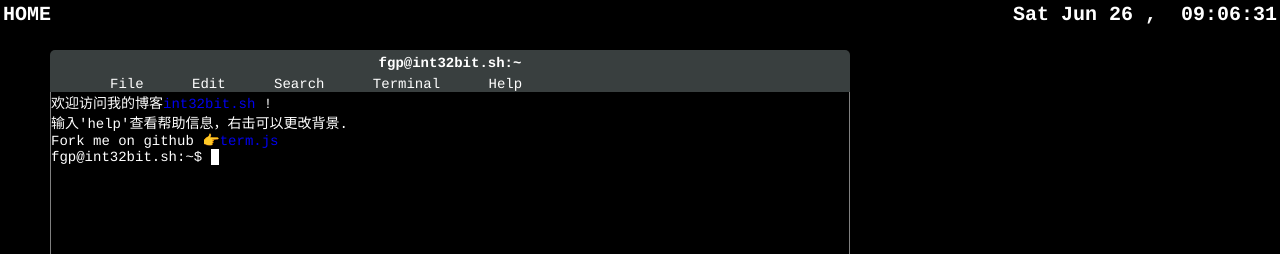
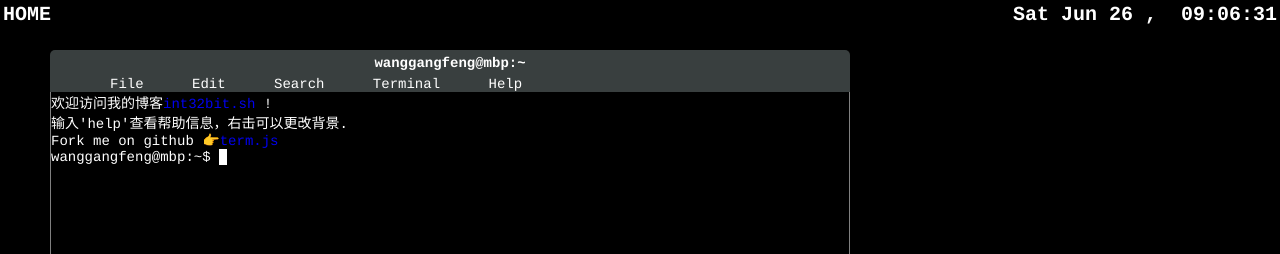
Before and after one commit to elrondwong/elrond.wang, a Jekyll site: the page built from termjs/index.html, in a window 1280 px wide. Shown: the top 254 px of the page. Built offline with Jekyll 4.4.1, drawn with Linux system fonts in a browser that asks for light colours.

Commit message:
fix: 修改命令行界面的主机名和用户

```diff
--- a/termjs/index.html
+++ b/termjs/index.html
@@ -71,7 +71,7 @@ title: "终端"
 		<div id="terminal"  class="terminal easyui-draggable easyui-resizable" style="width:800px;height:500px;" >
 			<div class="terminal-title">
 				<div style="text-align:center;">
-					fgp@int32bit.sh:~
+					wanggangfeng@mbp:~
 				</div>
 			</div>
 			<div class="terminal-toolbar" style="text-align:left;">
@@ -87,7 +87,7 @@ title: "终端"
 				<div class='output'>欢迎访问我的博客<a href='/'>int32bit.sh</a>&nbsp;!</div>
 				<div class='output'>输入'help'查看帮助信息，右击可以更改背景.</div>
                 <div class='output'>Fork me on github&nbsp;👉<a href='https://github.com/int32bit/term.js' target='blank'>term.js</a></div>
-				<div id="lastLine">fgp@int32bit.sh:~$
+				<div id="lastLine">wanggangfeng@mbp:~$
 					<span id="input"></span>
 					<!--
 					<span contenteditable="true" class="pointer">&nbsp;</span>
--- a/termjs/js/term.js
+++ b/termjs/js/term.js
@@ -56,7 +56,7 @@ function processInput(ev)
 	if (key == 13) {
 		var lastLine = $("#lastLine");
         var cmd = content
-		lastLine.before("<div class='output'>fgp@int32bit.sh:~$&nbsp;" + cmd + "</div>");
+		lastLine.before("<div class='output'>wanggangfeng@mbp:~$&nbsp;" + cmd + "</div>");
 		lastLine.before("<div class='output'>" + execute(cmd) + "</div>");
 		input.html("");
 		/* 让滚动条到底部 */
```
